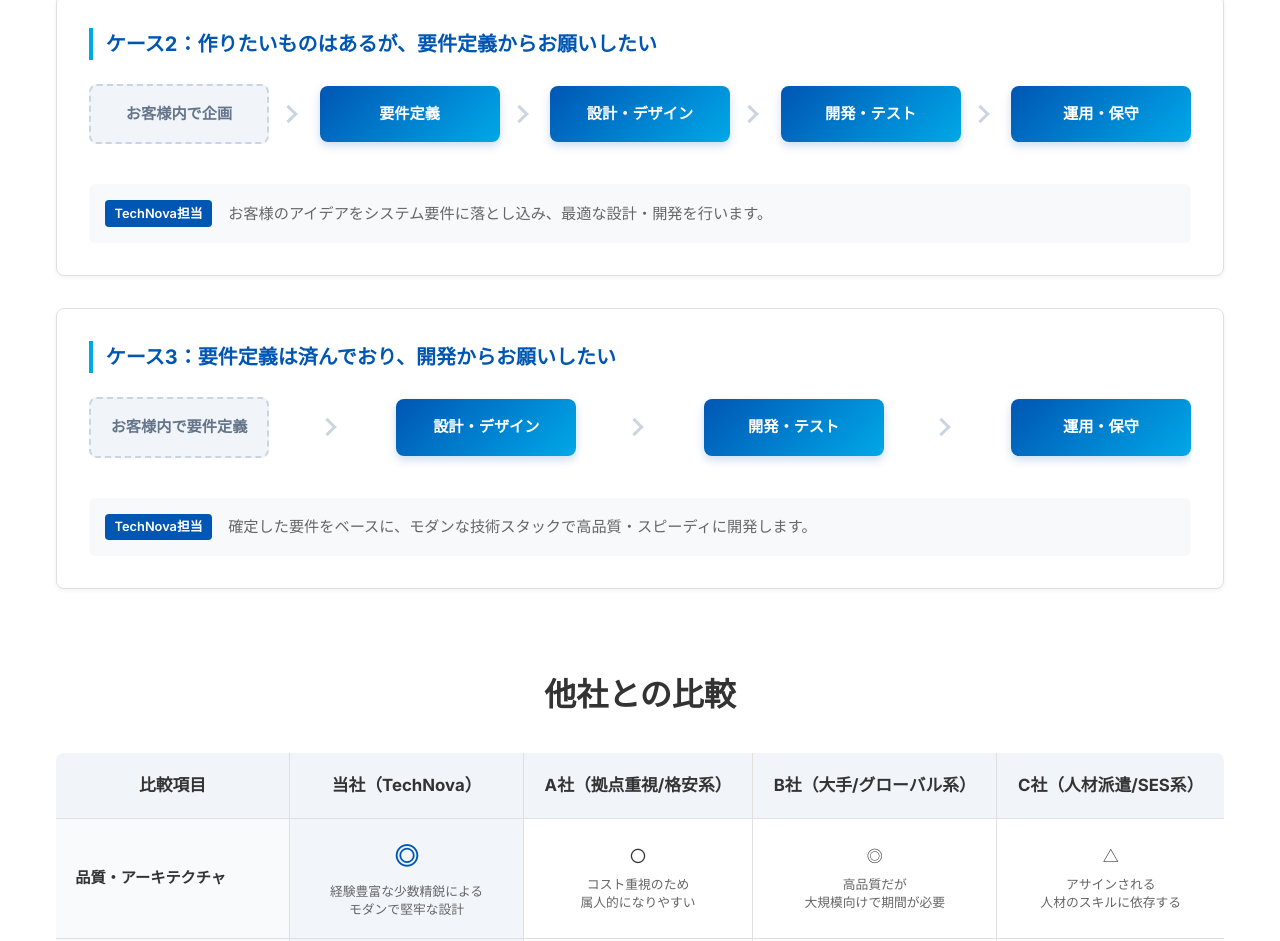
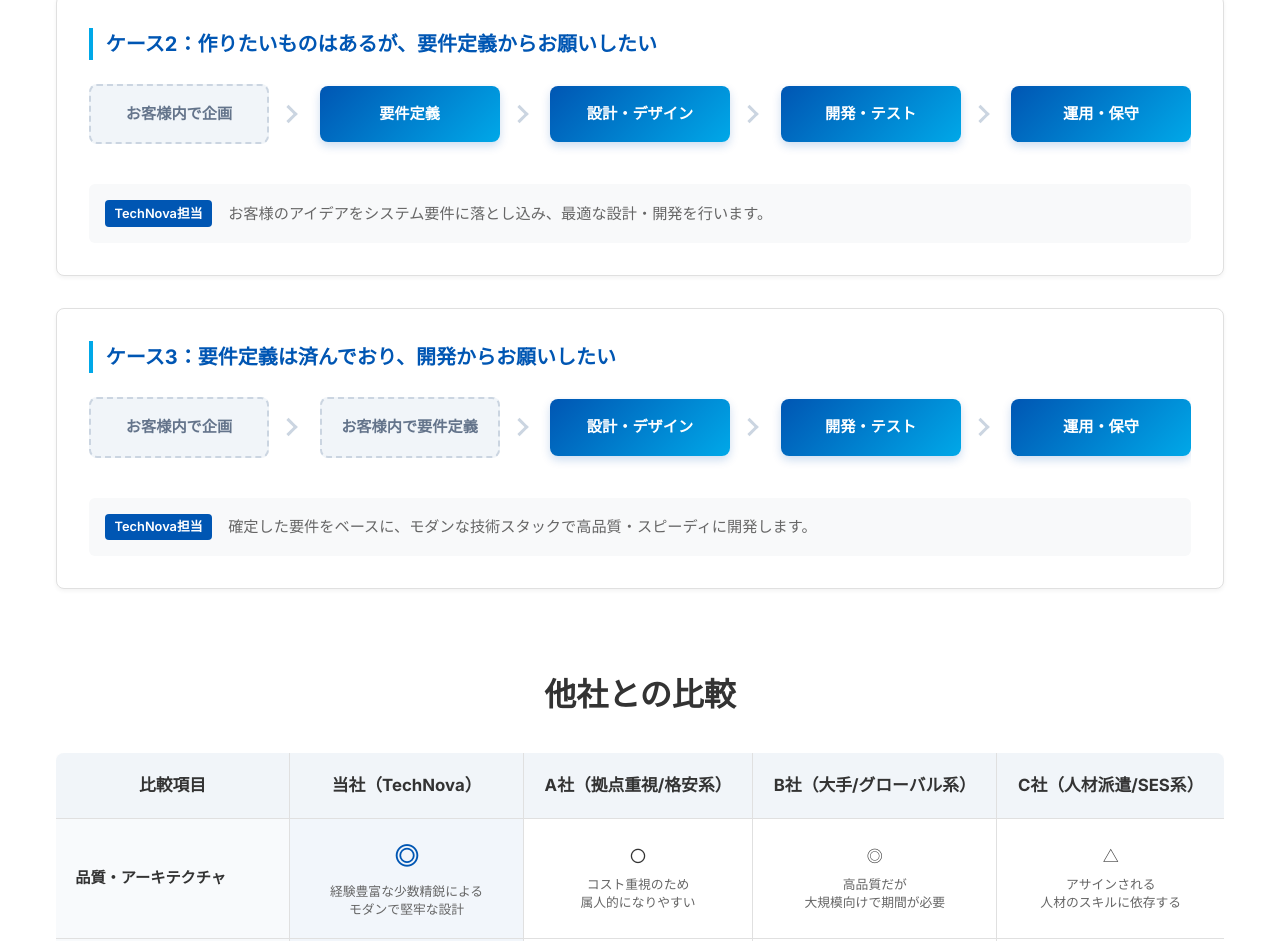
Before and after one commit to rhino-tower/tmp-hp, a website built with Vite: page index.html in a window 1280 px wide. Shown: the part 1490-2431 px from the top of the page. Built offline with nearby package versions, Linux system fonts and the light colour scheme.

Commit message:
ケース3のフローに「お客様内で企画」を追加

```diff
--- a/index.html
+++ b/index.html
@@ -113,6 +113,8 @@
           <div class="dev-flow-card">
             <h4 class="dev-flow-card__title">ケース3：要件定義は済んでおり、開発からお願いしたい</h4>
             <div class="dev-flow-steps">
+              <div class="dev-flow-step step-inactive">お客様内で企画</div>
+              <div class="dev-flow-arrow"></div>
               <div class="dev-flow-step step-inactive">お客様内で要件定義</div>
               <div class="dev-flow-arrow"></div>
               <div class="dev-flow-step step-active">設計・デザイン</div>
```
